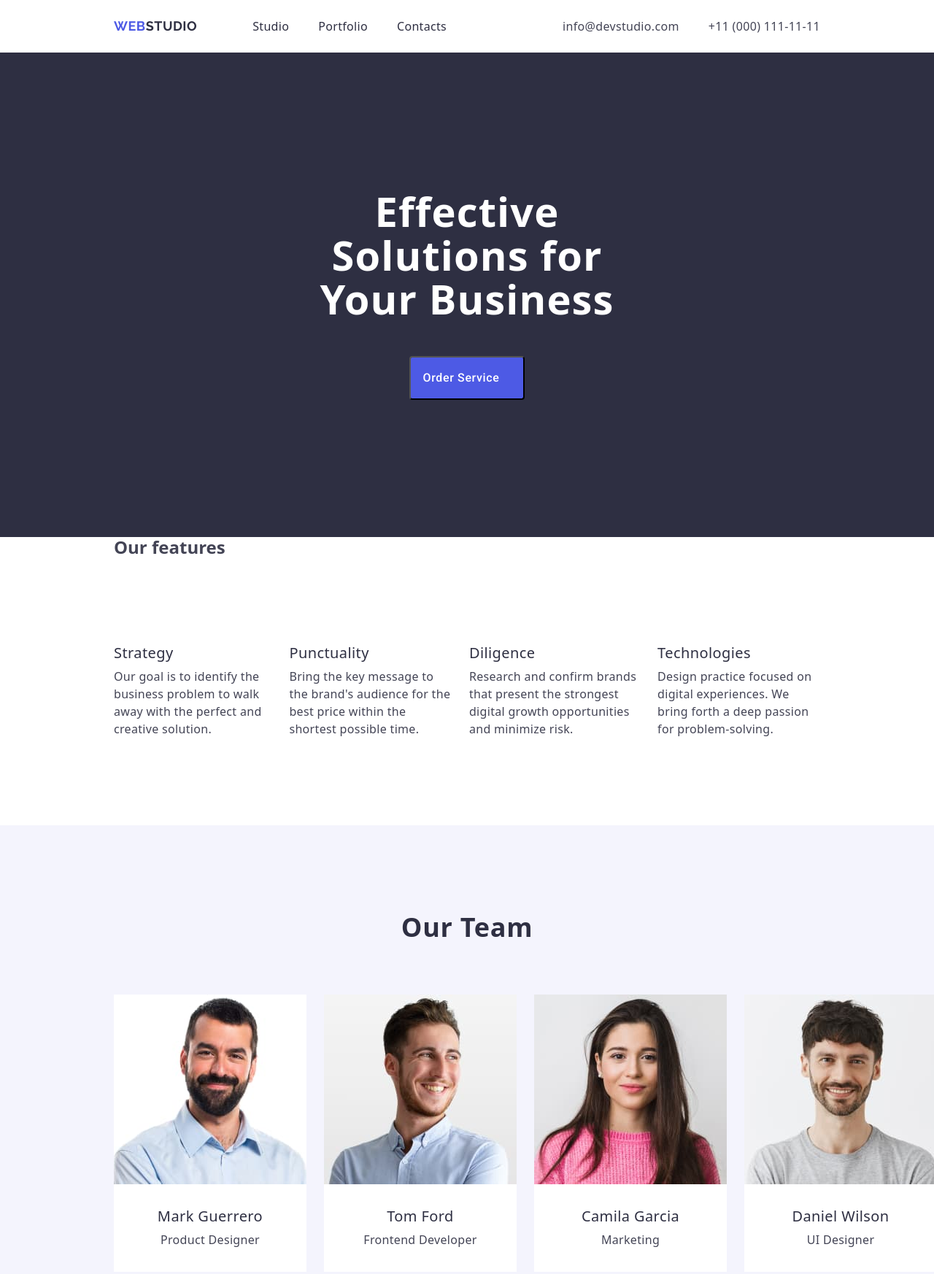
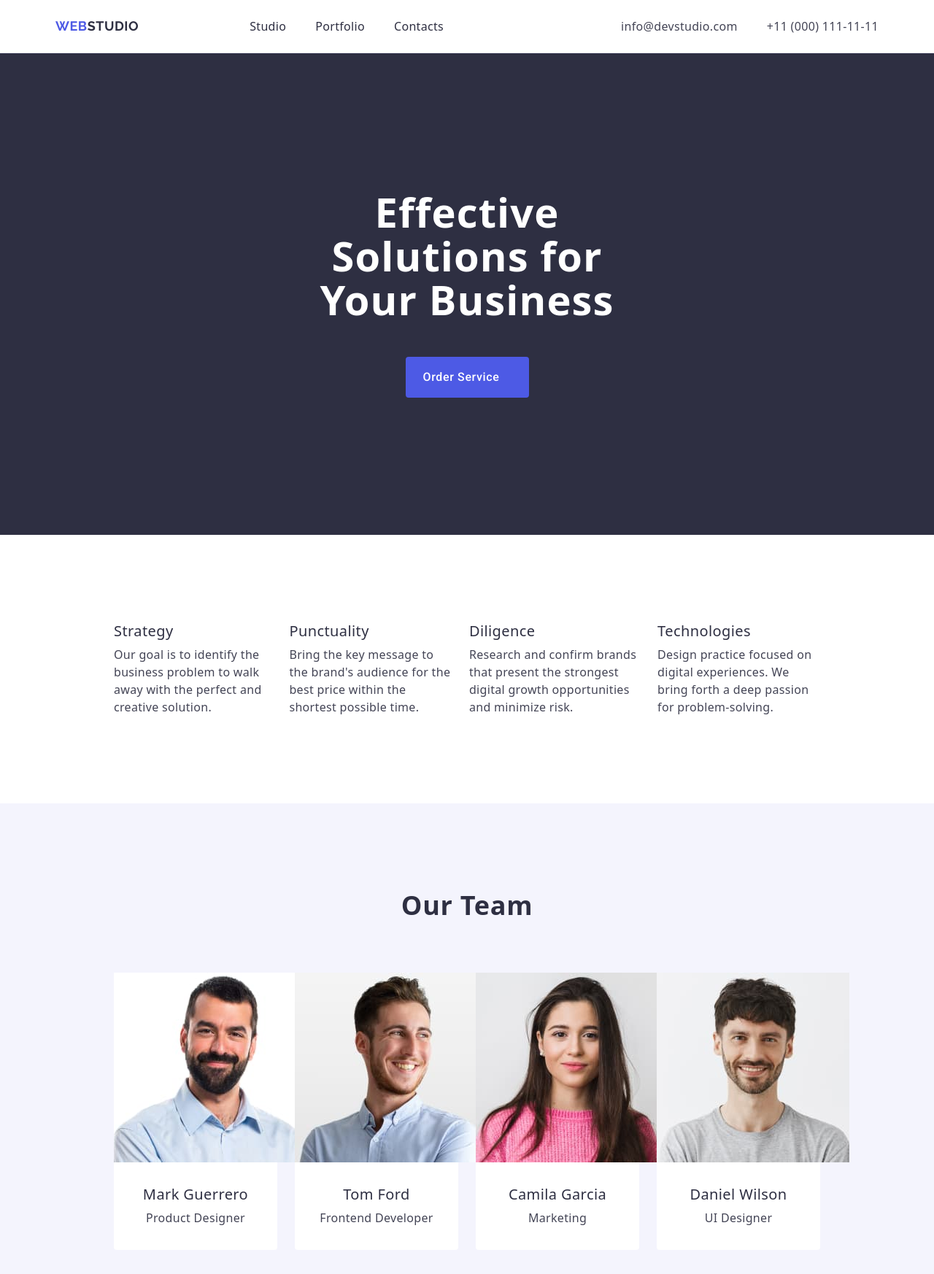
Before and after one commit to vitalii-22/goit-markup-hw-03, a plain HTML site: page index.html in a window 1280 px wide. Shown: the top 1746 px of the page at 73% size. Drawn offline with nearby package versions, Linux system fonts and the light colour scheme.

Commit message:
Додав класи до сукцій

```diff
--- a/css/styles.css
+++ b/css/styles.css
@@ -40,15 +40,22 @@ img {
   margin-right: auto;
 }
 
+.header {
+  border-bottom: 1px solid #e7e9fc;
+}
+
 .main-navigation {
   display: flex;
   align-items: center;
   justify-content: space-between;
+  padding: 0 15px;
+  width: 1158px;
 }
 
 .navigation-title {
   display: flex;
   gap: 76px;
+  align-items: center;
 }
 
 .title-logo {
@@ -61,6 +68,7 @@ img {
   text-transform: uppercase;
   display: flex;
   align-items: center;
+  margin-right: 76px;
 }
 
 .title-logo-span {
@@ -70,8 +78,7 @@ img {
 .header-list {
   display: flex;
   gap: 40px;
-  padding-top: 24px;
-  padding-bottom: 24px;
+  padding: 24px 0;
   flex-grow: 1;
 }
 
@@ -112,14 +119,15 @@ img {
 
 .main-list {
   background: #2e2f42;
+  padding-top: 188px;
+  padding-bottom: 188px;
+  gap: 48px;
 }
 
 .main-list-container {
   display: flex;
   flex-direction: column;
   align-items: center;
-  padding-top: 188px;
-  padding-bottom: 188px;
   gap: 48px;
 }
 
@@ -146,6 +154,9 @@ img {
   padding-right: 32px;
   padding-left: 16px;
   border-radius: 4px;
+  min-width: 169px;
+  height: 56px;
+  border: none;
 }
 
 .main-list-button:hover,
@@ -153,11 +164,29 @@ img {
   background-color: #404bbf;
 }
 
+.features-wrapper {
+  padding: 120px 0;
+}
+
+.visually-hidden {
+  position: absolute;
+  width: 1px;
+  height: 1px;
+  margin: -1px;
+  border: 0;
+  padding: 0;
+  white-space: nowrap;
+  clip-path: inset(100%);
+  clip: rect(0 0 0 0);
+  overflow: hidden;
+}
+
 .features-title {
   display: flex;
   gap: 24px;
-  padding-top: 120px;
-  padding-bottom: 120px;
+}
+
+.features-list-item {
   width: calc((100%-72) / 4);
 }
 
@@ -178,6 +207,8 @@ img {
 
 .our-team-title {
   background-color: #f4f4fd;
+  padding-top: 120px;
+  padding-bottom: 120px;
 }
 
 .main-title {
@@ -188,25 +219,24 @@ img {
   line-height: 1.11em;
   letter-spacing: 0.02em;
   text-transform: capitalize;
+  margin-bottom: 72px;
 }
 
 .main-team-container {
   display: flex;
   flex-direction: column;
-  padding-top: 120px;
-  padding-bottom: 120px;
 }
 
 .our-team-container {
   display: flex;
   gap: 24px;
-  margin-top: 72px;
-  width: calc((100% - 72px) / 4);
 }
 
 .our-team-list {
   background-color: #ffffff;
   text-align: center;
+  width: calc((100% - 72px) / 4);
+  border-radius: 0px 0px 4px 4px;
 }
 
 .tex-container {
@@ -244,7 +274,6 @@ img {
 }
 
 .wrapper-list {
-  border: 1px solid #e7e9fc;
   background: #fff;
   width: calc((100% - 48px) / 3);
 }
@@ -270,9 +299,8 @@ img {
 }
 
 .text-wrapper {
-  margin-top: 32px;
-  padding-bottom: 32px;
-  margin-left: 16px;
+  padding: 32px 16px;
+  border: 1px solid #e7e9fc;
 }
 
 .portfolio-text {
@@ -281,15 +309,13 @@ img {
   letter-spacing: 0.02em;
 }
 
-.footer-wrapper {
-  padding-top: 101.5px;
-  padding-bottom: 100px;
-}
-
 .footer-list {
   background: #2e2f42;
+  padding: 100px 0;
 }
 .footer-title {
+  display: inline-block;
+  margin-bottom: 16px;
   color: #4d5ae5;
   font-family: "Raleway", sans-serif;
   font-size: 18px;
@@ -302,7 +328,6 @@ img {
 .footer-logo-span {
   display: inline-block;
   color: #f4f4fd;
-  margin-bottom: 17.5px;
 }
 
 .footer-text {
--- a/index.html
+++ b/index.html
@@ -27,7 +27,7 @@
     />
   </head>
   <body>
-    <header>
+    <header class="header">
       <div class="container main-navigation">
         <nav class="navigation-title">
           <a class="title-logo" href="./index.html" target="_blank"
@@ -70,32 +70,32 @@
           <button type="button" class="main-list-button">Order Service</button>
         </div>
       </section>
-      <section>
+      <section class="features-wrapper">
         <div class="container">
-          <h2>Our features</h2>
+          <h2 class="visually-hidden">Our features</h2>
           <ul class="features-title">
-            <li>
+            <li class="features-list-item">
               <h3 class="features-list">Strategy</h3>
               <p class="features-text">
                 Our goal is to identify the business problem to walk away with
                 the perfect and creative solution.
               </p>
             </li>
-            <li>
+            <li class="features-list-item">
               <h3 class="features-list">Punctuality</h3>
               <p class="features-text">
                 Bring the key message to the brand's audience for the best price
                 within the shortest possible time.
               </p>
             </li>
-            <li>
+            <li class="features-list-item">
               <h3 class="features-list">Diligence</h3>
               <p class="features-text">
                 Research and confirm brands that present the strongest digital
                 growth opportunities and minimize risk.
               </p>
             </li>
-            <li>
+            <li class="features-list-item">
               <h3 class="features-list">Technologies</h3>
               <p class="features-text">
                 Design practice focused on digital experiences. We bring forth a
@@ -140,8 +140,8 @@
           </ul>
         </div>
       </section>
-      <section>
-        <div class="container portfolio-wrapper">
+      <section class="portfolio-wrapper">
+        <div class="container">
           <h2 class="portfolio-title">Our Portfolio</h2>
           <ul class="portfolio-container">
             <li class="wrapper-list">
@@ -215,7 +215,7 @@
       </section>
     </main>
     <footer class="footer-list">
-      <div class="container footer-wrapper">
+      <div class="container">
         <a href="./index.html" target="_blank" class="footer-title"
           >Web<span class="footer-logo-span">Studio</span></a
         >
```
